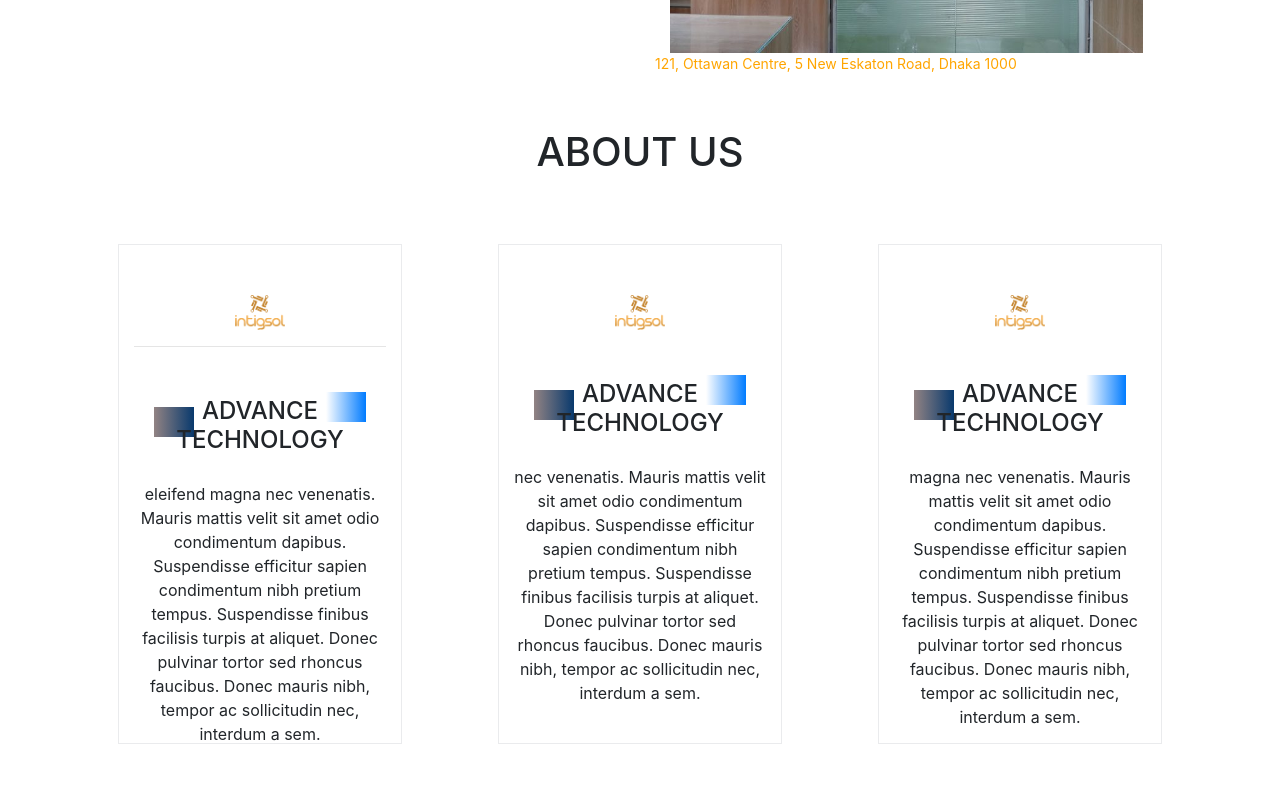
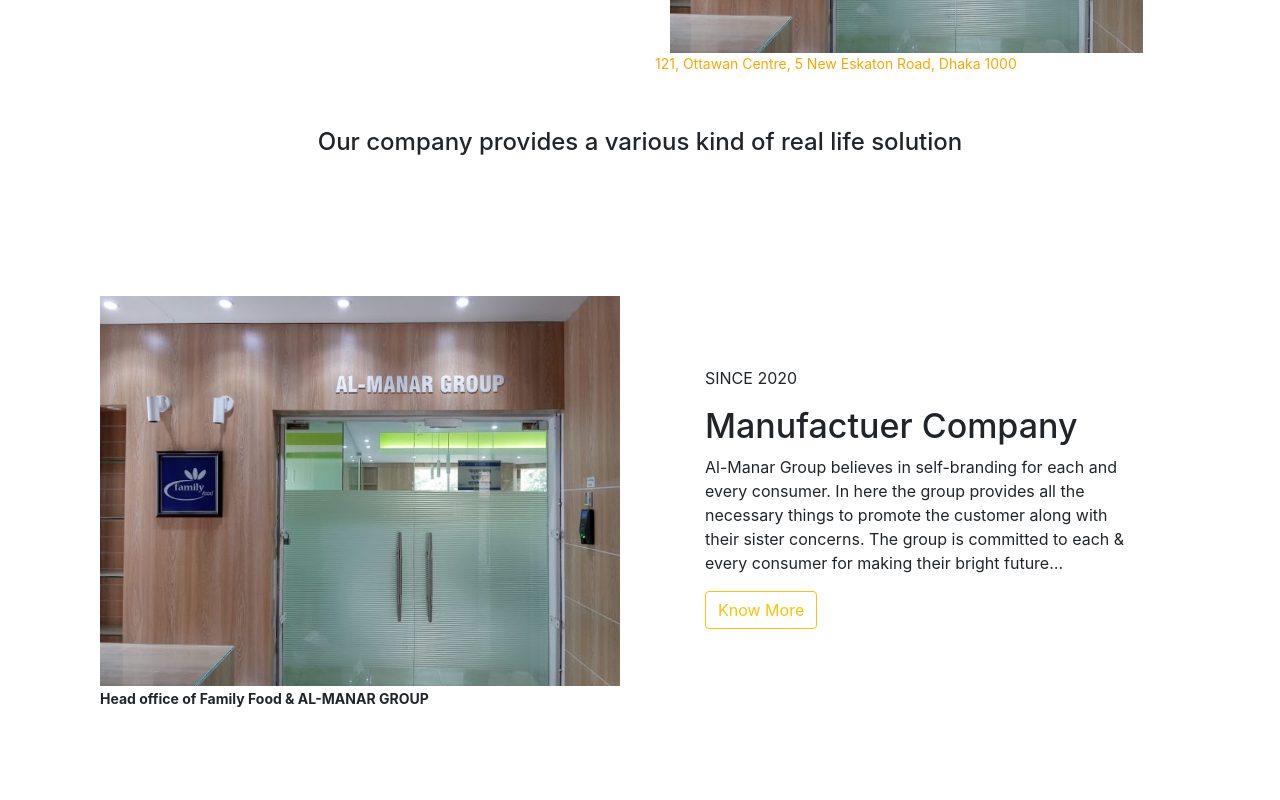
Before and after one commit to OwaliShawon/al-manar-ReactJS, a React (Create React App) app: page / in a window 1280 px wide. Shown: the part 640-1440 px from the top of the page. Built offline with nearby package versions, Linux system fonts and the light colour scheme.

Commit message:
company details updated

```diff
--- a/src/App.js
+++ b/src/App.js
@@ -36,6 +36,7 @@
           <Route path='/annual' element={<Ask />} />
           <Route path='/team' element={<Projects />} />*/}
         </Routes>
+        {/* <Footer></Footer> */}
       </BrowserRouter>
     </div>
   );
--- /dev/null
+++ b/src/components/CompanyDetails/CompanyDetails.css
@@ -0,0 +1,7 @@
+#company-details h1{
+    font-size: 24px;
+}
+
+#info{
+    padding-top: 10%;
+}
--- /dev/null
+++ b/src/components/CompanyDetails/CompanyDetails.js
@@ -0,0 +1,33 @@
+import React from 'react';
+import "../CompanyDetails/CompanyDetails.css";
+import alimage from "../../assets/front-gate.jpeg"
+import { Button } from 'react-bootstrap';
+
+const CompanyDetails = () => {
+    return (
+        <section id='company-details' className='container'>
+            <div>
+                <h1>Our company provides a various kind of real life solution</h1>
+            </div>
+
+            <div id='info' className='container'>
+                <div className='row'>
+                    <div className='col'>
+                        <img src={alimage} style={{ width: '520px' }}></img>
+                        <small style={{ fontWeight: 'bold' }}>Head office of Family Food & AL-MANAR GROUP</small>
+                    </div>
+                    <div className='col' style={{ padding: '70px' }}>
+                        <p>SINCE 2020</p>
+                        <h3 style={{ fontSize: "34px" }}>Manufactuer Company </h3>
+                        <p>Al-Manar Group believes in self-branding for each and every consumer. In here the group provides all the necessary things to promote the customer along with their sister concerns. The group is committed to each & every consumer for making their bright future…</p>
+                        <div className="mt-3">
+                            <Button variant="outline-warning" href="/">Know More</Button>
+                        </div>
+                    </div>
+                </div>
+            </div>
+        </section>
+    );
+};
+
+export default CompanyDetails;
--- a/src/components/MainHome/MainHome.css
+++ b/src/components/MainHome/MainHome.css
@@ -1,6 +1,6 @@
 @media screen and (max-width: 900px) {
     .extra-margin {
-        margin-top: 170%;
+        margin-top: 80%;
     }
 }
 
--- a/src/components/MainHome/MainHome.js
+++ b/src/components/MainHome/MainHome.js
@@ -9,19 +9,21 @@
 import Employees from '../Employees/Employees';
 import NavTop from '../NavTop/NavTop';
 import "./MainHome.css"
+import CompanyDetails from '../CompanyDetails/CompanyDetails';
 
 const MainHome = () => {
     return (
         <div>
             <Home></Home>
             <div className='extra-margin'></div>
-            <About></About>
-            <Commitment></Commitment>
-            <Projects></Projects>
+            <CompanyDetails></CompanyDetails>
+            {/* <About></About> */}
+            {/* <Commitment></Commitment> */}
+            {/* <Projects></Projects> */}
             {/*<Services></Services> */}
-            <Ask></Ask>
+            {/* <Ask></Ask> */}
             {/**/}
-            <Employees></Employees>
+            {/* <Employees></Employees> */}
         </div>
     );
 };
--- a/src/index.css
+++ b/src/index.css
@@ -1,6 +1,7 @@
 body {
   height: 100%;
   margin: 0;
+  padding: 0;
   font-family: -apple-system, BlinkMacSystemFont, "Segoe UI", "Roboto", "Oxygen",
     "Ubuntu", "Cantarell", "Fira Sans", "Droid Sans", "Helvetica Neue",
     sans-serif;
```
